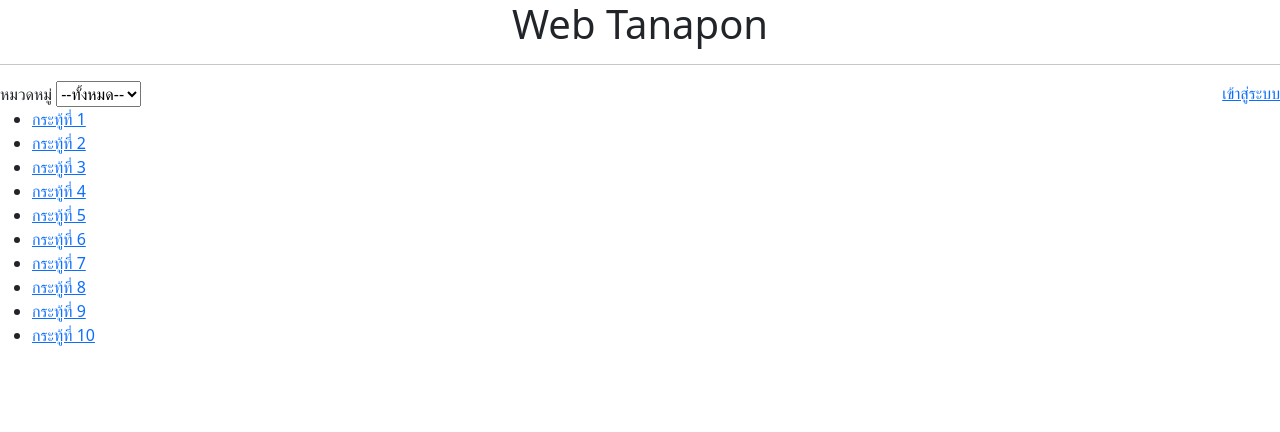
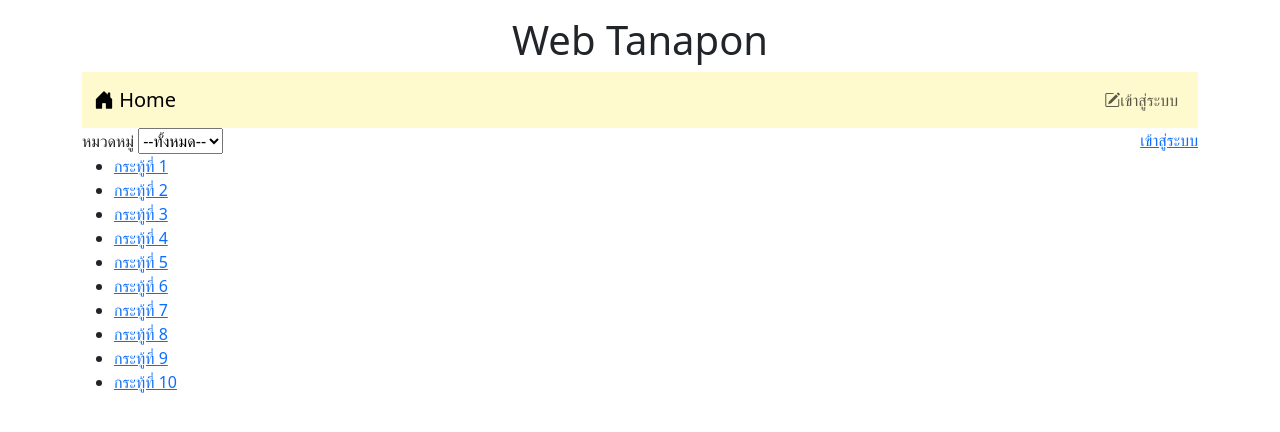
Before and after one commit to koonpollzaza/Webboard_ECT_Fri_66, a PHP site: page / in a window 1280 px wide. Shown: the top 432 px of the page. Run offline with PHP 8.4, Linux system fonts and the light colour scheme.

Commit message:
Update index.php Navbar finished
Update index.php Navbar finished

```diff
--- a/index.php
+++ b/index.php
@@ -9,11 +9,40 @@
     <meta name="viewport" content="width=device-width, initial-scale=1">
     <link href="https://cdn.jsdelivr.net/npm/bootstrap@5.3.2/dist/css/bootstrap.min.css" rel="stylesheet">
     <script src="https://cdn.jsdelivr.net/npm/bootstrap@5.3.2/dist/js/bootstrap.bundle.min.js"></script>
+    <link rel="stylesheet" href="https://cdn.jsdelivr.net/npm/bootstrap-icons@1.11.3/font/bootstrap-icons.min.css">
     <title>HomePage</title>
 </head>
 <body>
-    <h1 style="text-align: center;"> Web Tanapon</h1>
-    <hr>
+    <div class="container-lg">
+    <h1 style="text-align: center;" class="mt-3"> Web Tanapon</h1>
+    <nav class="navbar navbar-expand-lg" style="background-color: #FFFACD;">
+        <div class="container-fluid">
+            <a class="navbar-brand" href="#"><i class="bi bi-house-door-fill"></i> Home</a>
+        <ul class="navbar-nav">
+            <?php if(!isset($_SESSION['id'])) { ?>
+            <li class="nav-item">
+                <a class="nav-link" aria-current="page" href="login.php"><i class="bi bi-pencil-square"></i>เข้าสู่ระบบ</a>
+            </li>
+            <?php
+            }
+            else
+            {
+            ?>
+            <li class="nav-item dropdown">
+          <a class="btn btn-outline-secondary  btn-sm dropdown-toggle" href="#" role="button" data-bs-toggle="dropdown" aria-expanded="false">
+          <i class="bi bi-person-lines-fill"></i>
+          <?php
+          echo $_SESSION['username']
+          ?>
+          </a>
+          <ul class="dropdown-menu">
+            <li><a class="dropdown-item" href="logout.php"><i class="bi bi-power"></i> ออกจากระบบ</a></li>
+        </li>
+        <?php } ?>
+      </ul>
+  </div>
+</nav>
+
     <form>
         หมวดหมู่ <select name "Category">
         <option value="all">--ทั้งหมด--</option>
@@ -51,5 +80,6 @@
 
     ?>
 </ul>
+</div>
 </body>
 </html>
```
